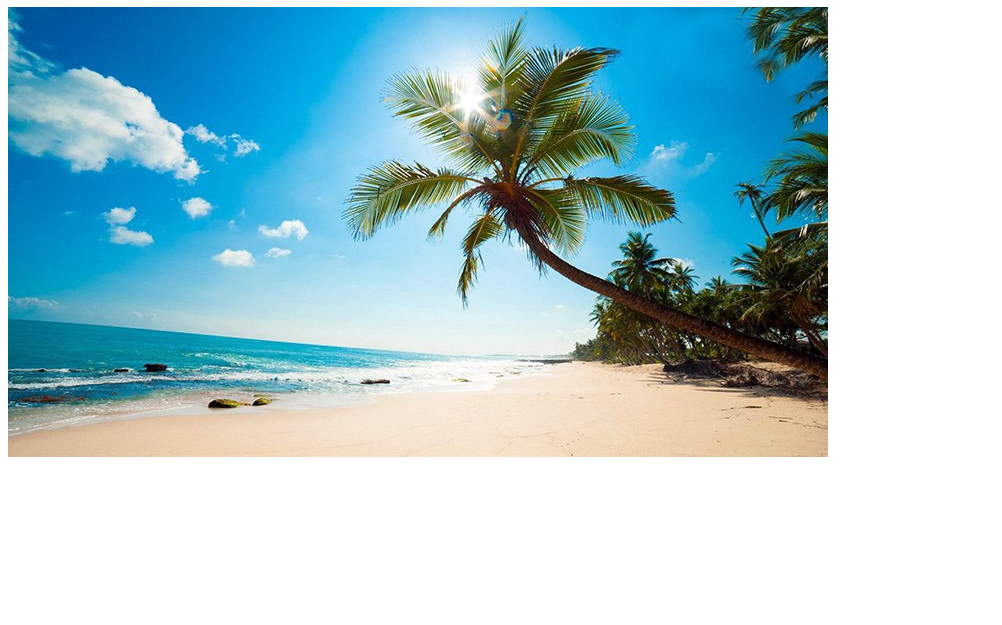
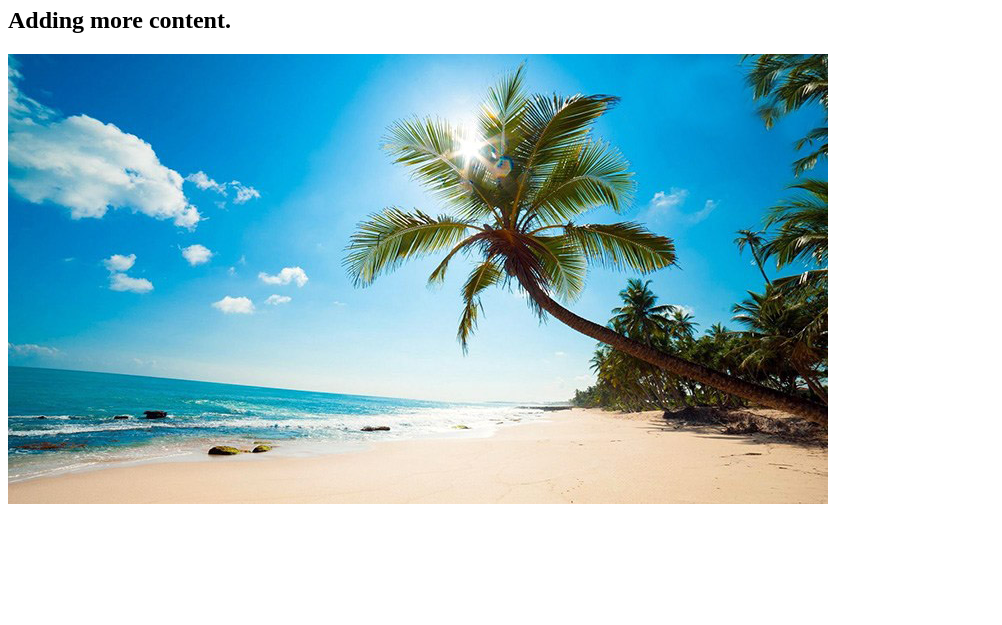
Before and after one commit to Saad100912/My-Second-Website, a plain HTML site: page index.html in a window 1280 px wide. Shown: the part 175-800 px from the top of the page, without its empty margins (0-1002 px from the left). Drawn offline with Linux system fonts and the light colour scheme.

Commit message:
more content

```diff
--- a/index.html
+++ b/index.html
@@ -10,6 +10,7 @@
     <p>Lorem ipsum dolor sit amet.</p>
     <p>Lorem ipsum, dolor sit amet consectetur adipisicing elit. Totam eveniet eius itaque corporis. Pariatur odit saepe, eum dolores, dignissimos delectus</p>
     <h1>This is the second branch</h1>
+    <h2>Adding more content.</h2>
     <img src="image1.jpg" alt="beach">
 </body>
 </html>
```
